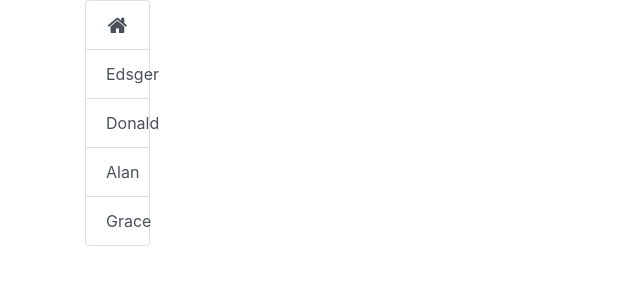
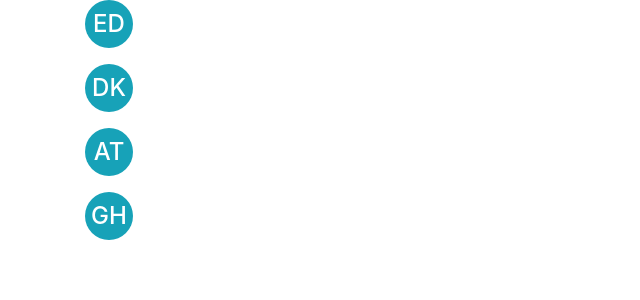
Before and after one commit to ildafon/messenger, an Angular app: page /conversations in a window 1280 px wide. Shown: the top 300 px of the page, without its empty margins (0-640 px from the left). Built offline with nearby package versions, Linux system fonts and the light colour scheme.

Commit message:
avatar generator component

```diff
--- a/src/app/app.module.ts
+++ b/src/app/app.module.ts
@@ -13,6 +13,7 @@ import { ConversationComponent } from './containers/conversation/conversation.co
 
 import { ApiService } from './services/api.service';
 import { NotfoundComponent } from './containers/notfound/notfound.component';
+import { AvatarGeneratorComponent } from './components/avatar-generator/avatar-generator.component';
 
 
 const routes: Routes = [
@@ -54,7 +55,8 @@ const routes: Routes = [
     UserDetailComponent,
     ConversationListComponent,
     ConversationComponent,
-    NotfoundComponent
+    NotfoundComponent,
+    AvatarGeneratorComponent
   ],
   imports: [
     BrowserModule,
--- /dev/null
+++ b/src/app/components/avatar-generator/avatar-generator.component.html
@@ -0,0 +1,3 @@
+<div class="avatar bg-info" data-toggle="tooltip" data-placement="right" title="{{firstName}} {{secondName}}">
+  {{initials | uppercase }}
+</div>
--- /dev/null
+++ b/src/app/components/avatar-generator/avatar-generator.component.scss
@@ -0,0 +1,13 @@
+.avatar {
+  display: inline-block;
+  vertical-align: middle;
+  width: 3rem;
+  height: 3rem;
+  border-radius: 50%;
+  font-size: 1.5rem;
+  line-height: 3rem;
+  text-align: center;
+  color: white;
+  font-weight: 500;
+  margin-bottom: 1rem;
+}
--- /dev/null
+++ b/src/app/components/avatar-generator/avatar-generator.component.ts
@@ -0,0 +1,24 @@
+import { Conversation } from './../../models/conversation';
+import { Component, OnInit, Input } from '@angular/core';
+
+@Component({
+  selector: 'msg-avatar-generator',
+  templateUrl: './avatar-generator.component.html',
+  styleUrls: ['./avatar-generator.component.scss']
+})
+export class AvatarGeneratorComponent implements OnInit {
+  @Input() conversation: Conversation;
+  initials: string;
+  firstName: string;
+  secondName: string;
+
+  constructor() {
+   }
+
+  ngOnInit() {
+    this.firstName =  (this.conversation) ? this.conversation.firstname : '';
+    this.secondName = (this.conversation) ? this.conversation.secondname : '';
+    this.initials = this.firstName.charAt(0) + this.secondName.charAt(0);
+  }
+
+}
--- a/src/app/containers/conversation-list/conversation-list.component.html
+++ b/src/app/containers/conversation-list/conversation-list.component.html
@@ -1,15 +1,14 @@
 <div class="container">
   <div class="row">
-    <div class="col-1">
-        <div class="list-group">
-            <a href="#" class="list-group-item list-group-item-action text-center " routerLink="/"><i class="fa fa-home fa-lg "></i></a>
-            <a href="#" *ngFor="let item of conversations"
-                class="list-group-item list-group-item-action"
-               [routerLink]="['/conversations', item.id]"
-               routerLinkActive="active">
-                  {{item.firstname}}
+    <div class="col-1 d-flex flex-column">
+
+            <!-- <a href="#"  routerLink="/"><i class="fa fa-home fa-lg "></i></a> -->
+
+            <a href="#" *ngFor="let item of conversations$ | async"
+               [routerLink]="['/conversations', item.id]">
+                 <msg-avatar-generator [conversation]="item"></msg-avatar-generator>
             </a>
-          </div>
+
     </div>
     <div class="col-11 d-flex align-items-center">
       <router-outlet></router-outlet>
--- a/src/app/containers/conversation-list/conversation-list.component.ts
+++ b/src/app/containers/conversation-list/conversation-list.component.ts
@@ -11,15 +11,20 @@ import { Component, OnInit } from '@angular/core';
   styleUrls: ['./conversation-list.component.scss']
 })
 export class ConversationListComponent implements OnInit {
-  conversations: Conversation[];
+  conversations$: Observable<Conversation[]>;
 
   constructor(
     private service: ApiService,
     private route: ActivatedRoute) { }
 
   ngOnInit(): void {
-    this.service.getConversationList()
-    .subscribe(convs => this.conversations = convs);
+    this.conversations$ = this.service.getConversationList();
+  }
+
+  // https://stackblitz.com/edit/angular-random-color?file=app%2Fapp.component.ts
+  getRandomColor() {
+    const color = Math.floor(0x1000000 * Math.random()).toString(16);
+    return '#' + ('000000' + color).slice(-6);
   }
 
 }
```
Also changed, not shown: 1 other file (tests, documents, lock files or other folders).
